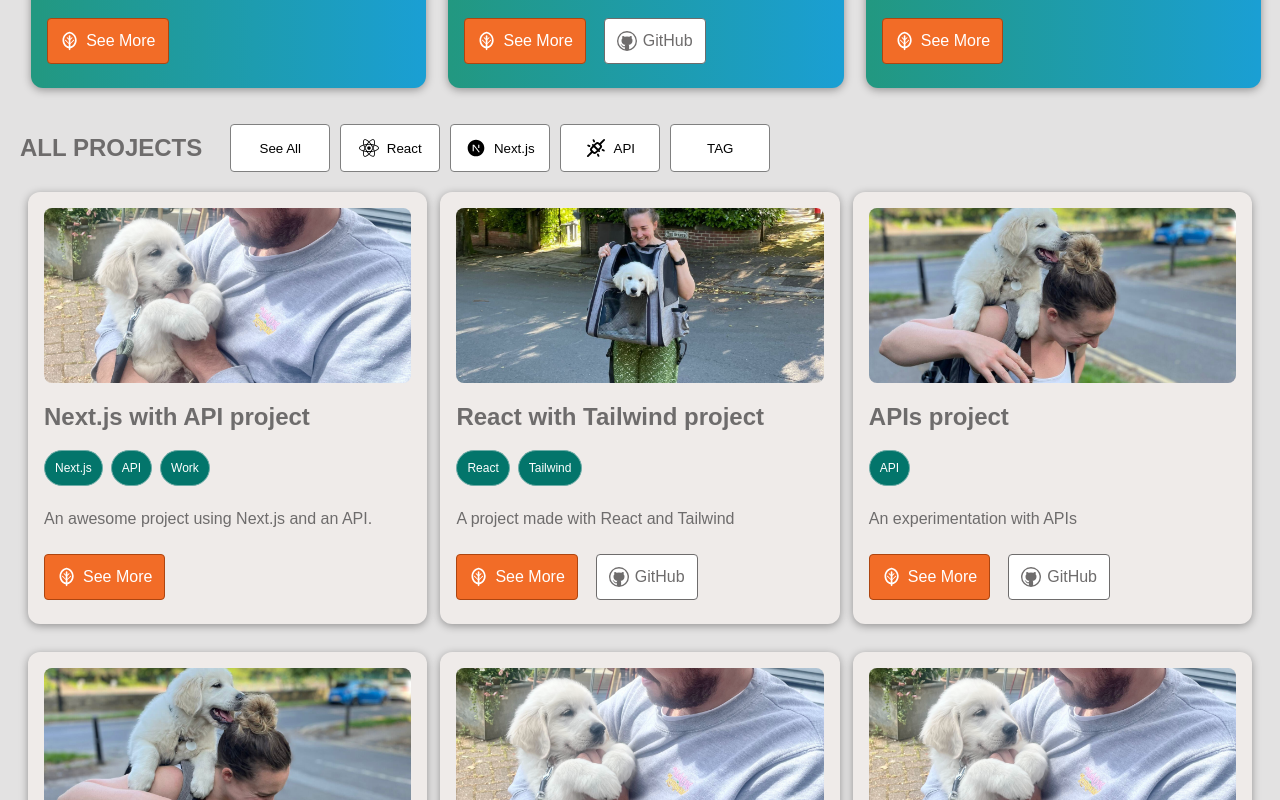
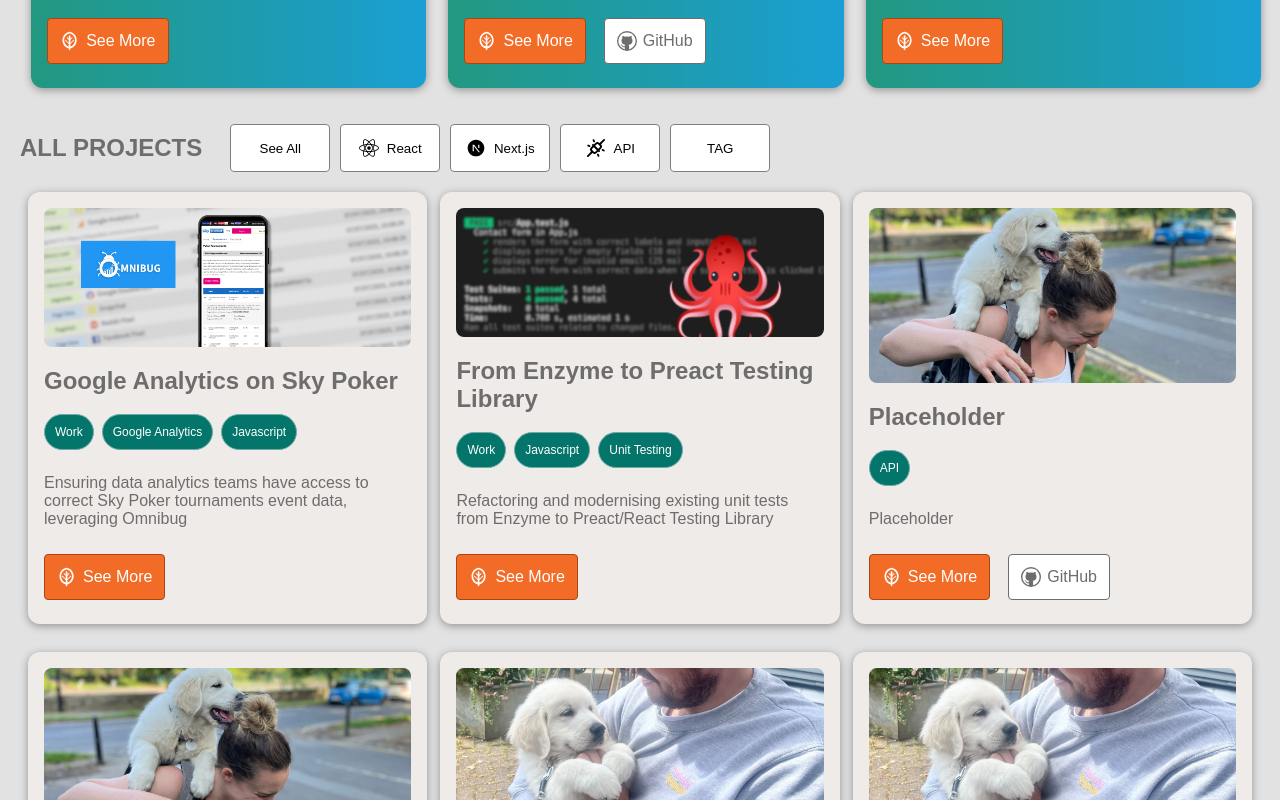
Before and after one commit to Sarahmhackett/sarah-hackett-projects, a Next.js app: page / in a window 1280 px wide. Shown: the part 696-1496 px from the top of the page. Built offline with nearby package versions, Linux system fonts and the light colour scheme; a web font is replaced by a local one.

Commit message:
Content updates

```diff
--- a/app/data/featured-projects.ts
+++ b/app/data/featured-projects.ts
@@ -38,7 +38,7 @@
   },
   {
     id: "project-3",
-    name: "Figma Design Systems",
+    name: "Figma Design Systems and Storybook",
     url: "../../public/images/project-3",
     homepageImage: "/images/project-3-preview.png",
     tags: ["Work", "Figma", "Design Systems", "Storybook", "SCSS"],
--- a/app/data/projects.ts
+++ b/app/data/projects.ts
@@ -10,34 +10,36 @@
 
 export const projects: Project[] = [
   {
-    id: "project-1",
-    name: "Next.js with API project",
-    url: "/projects/project-1",
-    homepageImage: "/images/project-1.png",
-    tags: ["Next.js", "API", "Work"],
-    shortDescription: "An awesome project using Next.js and an API.",
+    id: "project-4",
+    name: "Google Analytics on Sky Poker",
+    url: "/projects/project-4",
+    homepageImage: "/images/project-4-preview.png",
+    tags: ["Work", "Google Analytics", "Javascript"],
+    shortDescription:
+      "Ensuring data analytics teams have access to correct Sky Poker tournaments event data, leveraging Omnibug",
     githubUrl: "",
   },
   {
-    id: "project-2",
-    name: "React with Tailwind project",
+    id: "project-5",
+    name: "From Enzyme to Preact Testing Library",
     url: "/projects/project-2",
-    homepageImage: "/images/project-2.png",
-    tags: ["React", "Tailwind"],
-    shortDescription: "A project made with React and Tailwind",
+    homepageImage: "/images/project-5-preview.png",
+    tags: ["Work", "Javascript", "Unit Testing"],
+    shortDescription:
+      "Refactoring and modernising existing unit tests from Enzyme to Preact/React Testing Library",
+    githubUrl: "",
+  },
+  {
+    id: "project-6",
+    name: "Placeholder",
+    url: "../../public/images/project-3.png",
+    homepageImage: "/images/project-3.png",
+    tags: ["API"],
+    shortDescription: "Placeholder",
     githubUrl: "www.urlhere.com",
   },
   {
-    id: "project-3",
-    name: "APIs project",
-    url: "../../public/images/project-3.png",
-    homepageImage: "/images/project-3.png",
-    tags: ["API"],
-    shortDescription: "An experimentation with APIs",
-    githubUrl: "www.urlhere.com",
-  },
-  {
-    id: "project-4",
+    id: "project-7",
     name: "Project Name",
     url: "/projects/project-2",
     homepageImage: "/images/project-3.png",
@@ -46,7 +48,7 @@
     githubUrl: "www.urlhere.com",
   },
   {
-    id: "project-5",
+    id: "project-8",
     name: "Project Name 5",
     url: "/projects/project-2",
     homepageImage: "/images/project-1.png",
@@ -55,7 +57,7 @@
     githubUrl: "www.urlhere.com",
   },
   {
-    id: "project-6",
+    id: "project-9",
     name: "Project Name 6",
     url: "/projects/project-2",
     homepageImage: "/images/project-1.png",
```
Also changed, not shown: public/images/project-4-preview.png (added), public/images/project-5-preview.png (added).
